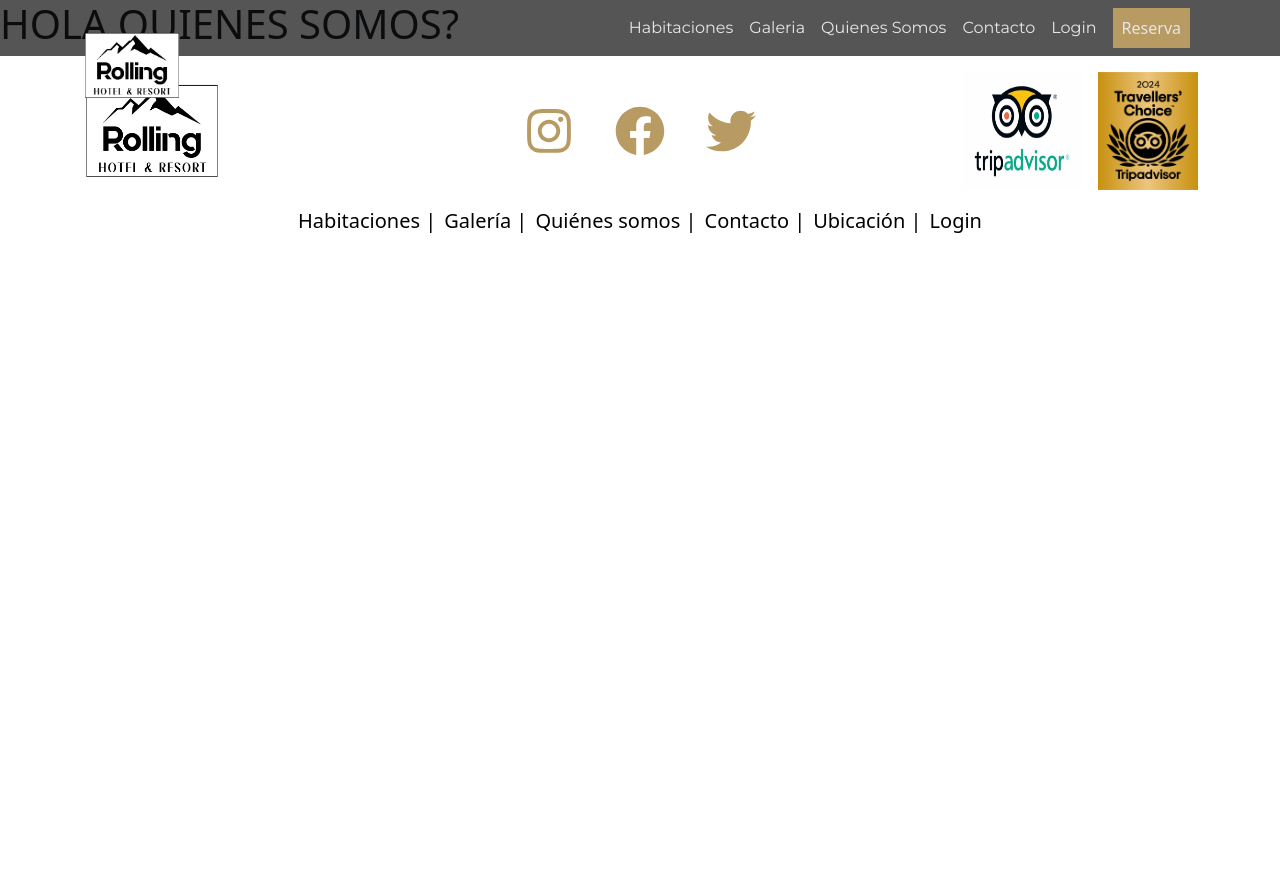
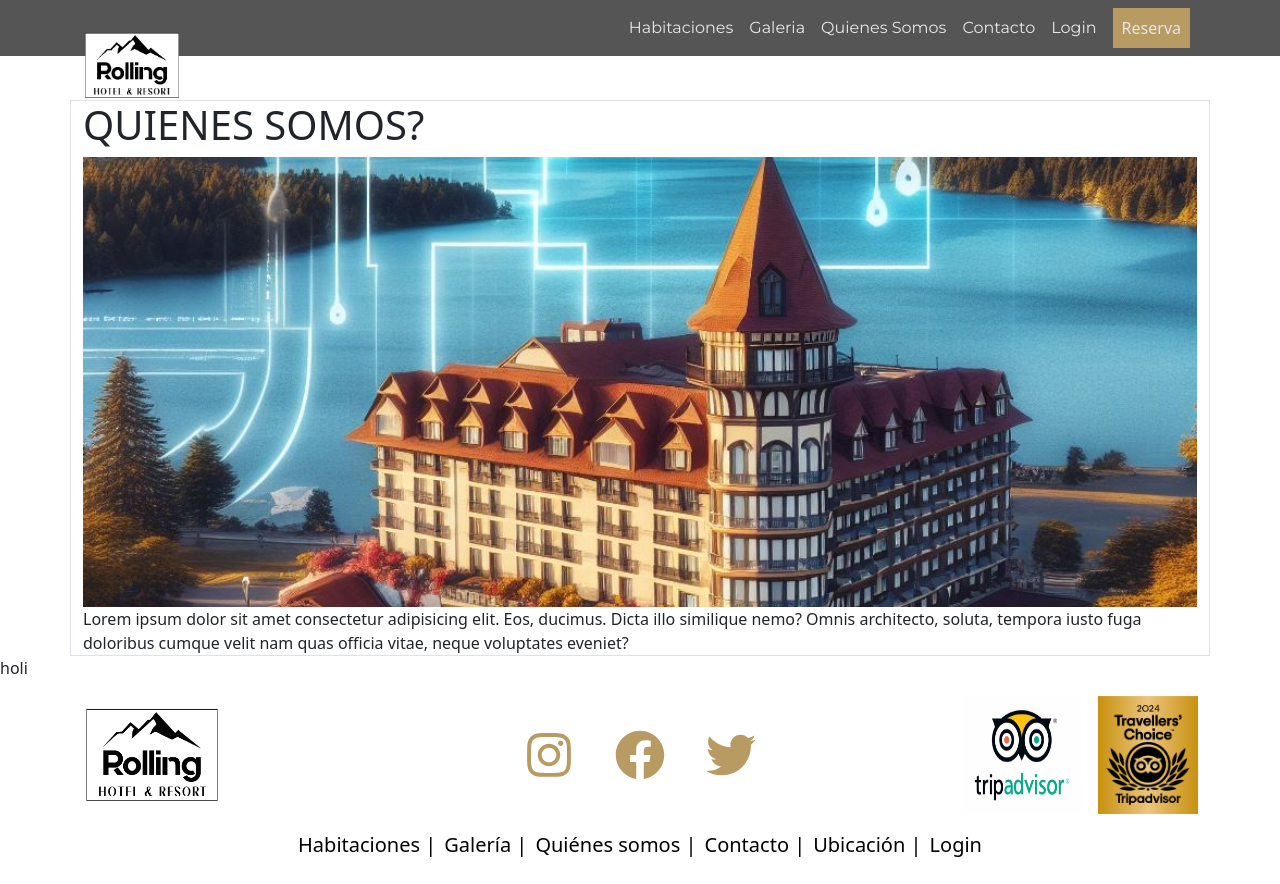
Before and after one commit to CosmeNicolas/ProyectoHotelFrontEnd, a React (Vite) app: page /QuienesSomos in a window 1280 px wide. Before the commit the page ends 800 px from the top, so only its background shows below. Built offline with nearby package versions, Linux system fonts and the light colour scheme.

Commit message:
creo css para QuienesSomos tambien agrego imagenes

```diff
--- a/src/App.jsx
+++ b/src/App.jsx
@@ -2,6 +2,7 @@ import { BrowserRouter, Routes , Route } from 'react-router-dom';
 import NavBar from './components/common/NavBar';
 import "bootstrap/dist/css/bootstrap.min.css";
 import './App.css'
+import './QuienesSomos.css'
 import Inicio from './components/pages/Inicio';
 import Footer from './components/common/Footer';
 import QuienesSomos from './components/pages/QuienesSomos';
--- /dev/null
+++ b/src/QuienesSomos.css
@@ -0,0 +1,38 @@
+@import url('https://fonts.googleapis.com/css2?family=Dancing+Script:wght@400..700&family=Montserrat:ital,wght@0,100..900;1,100..900&display=swap');
+/* Fuente
+font-family: "Montserrat", sans-serif;
+font-family: "Dancing Script", cursive;
+*/
+
+/* colores
+#FFFFFF
+
+#303030
+
+#B79B63
+
+#60195D
+
+#4D4D4D
+
+#EADEC5
+
+#E6E6E6
+*/
+
+
+#root {
+  min-height: 100vh;
+  display: flex;
+  flex-direction: column;
+}
+
+.main {
+  flex-grow: 1;
+
+}
+
+.somos{
+
+margin-top: 100px;
+}
--- a/src/components/pages/QuienesSomos.jsx
+++ b/src/components/pages/QuienesSomos.jsx
@@ -1,9 +1,18 @@
 import React from 'react';
+import Portada from '../../assets/OIG1.jpg'
+
 
 const QuienesSomos = () => {
     return (
         <>
-            <h1>HOLA QUIENES SOMOS?</h1>
+         <section className="main somos ">
+            <section className='container border '>
+            <h1> QUIENES SOMOS?</h1>
+            <img className="img-banner img-fluid w-100" src={Portada} alt="Hotel cyber" />
+            <article>Lorem ipsum dolor sit amet consectetur adipisicing elit. Eos, ducimus. Dicta illo similique nemo? Omnis architecto, soluta, tempora iusto fuga doloribus cumque velit nam quas officia vitae, neque voluptates eveniet?</article>
+            </section>
+            <div className='bgNombres'>holi</div>
+            </section>
         </>
     );
 };
```
Also changed, not shown: src/assets/OIG1.jpg (added).
